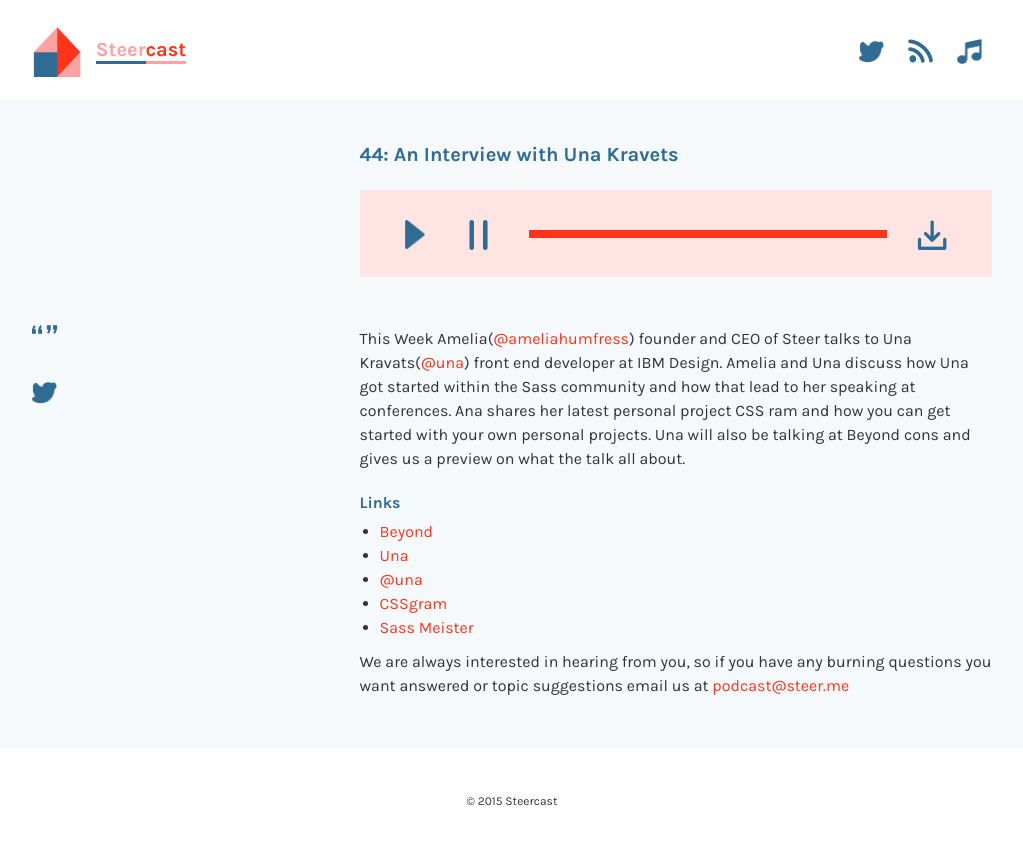
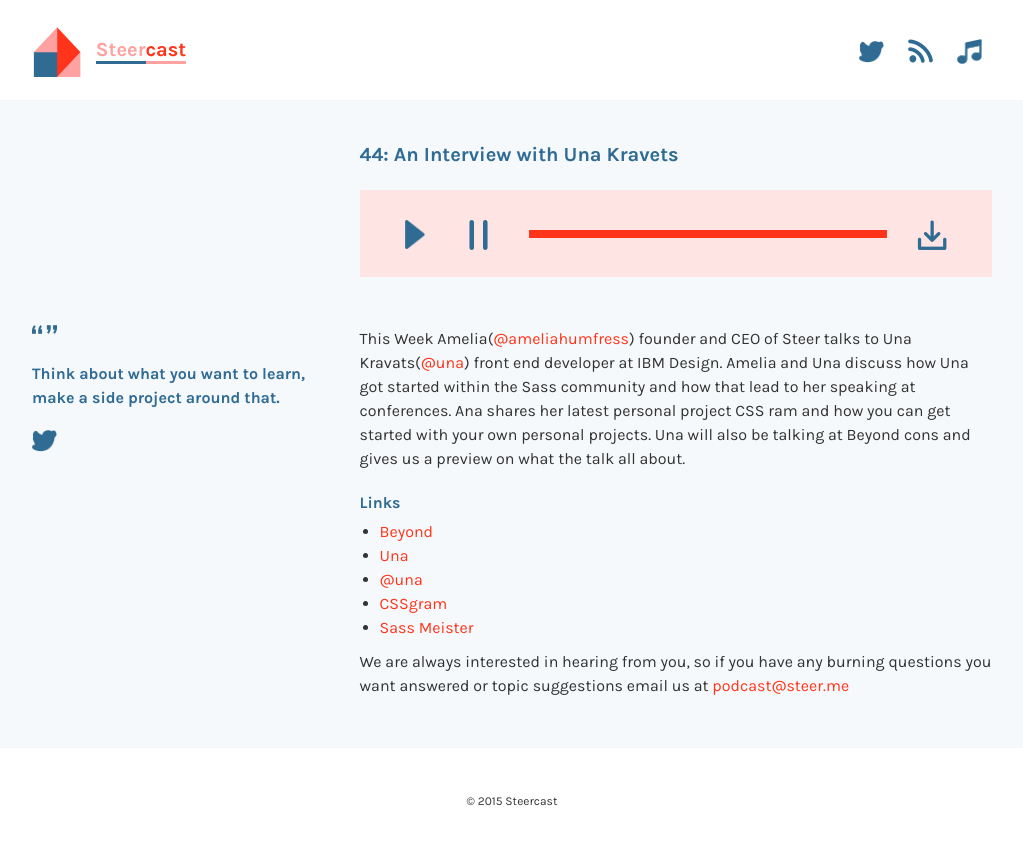
Before and after one commit to vivienney/podcast, a Jekyll site: the page built from _episodes/44.markdown, in a window 1280 px wide. Shown: the top 845 px of the page, without its empty margins (128-1151 px from the left). Built offline with Jekyll 4.4.1, drawn with Linux system fonts in a browser that asks for light colours.

Commit message:
ep 44 quote

```diff
--- a/_episodes/44.markdown
+++ b/_episodes/44.markdown
@@ -3,7 +3,7 @@
 title: "44"
 long_title: "44: An Interview with Una Kravets"
 date: 2015-11-03 10:00:00
-quote: ""
+quote: "Think about what you want to learn, make a side project around that."
 audio_link: "http://steer-podcast.s3-eu-west-1.amazonaws.com/44.mp3"
 # Details for RSS Feed
 duration: "20:14" #  duration in minutes:seconds
```
